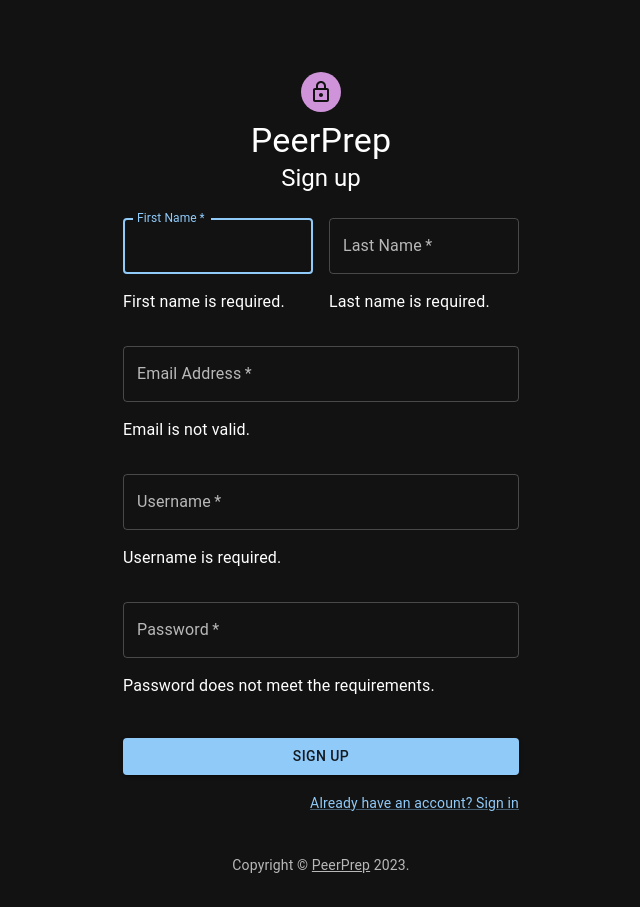
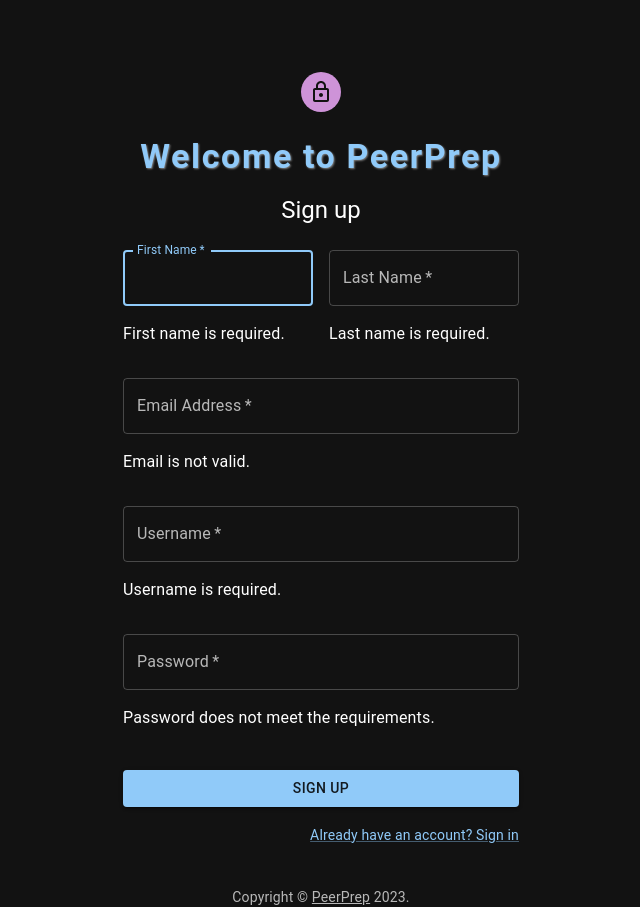
Before and after one commit to PeanutButters93/ay2324s1-course-assessment-g53, a React (Create React App) app in the folder frontend/: page / in a window 1280 px wide. Shown: the whole page, without its empty margins (319-959 px from the left). Before the commit the page ends 875 px from the top, so only its background shows below. Built offline with nearby package versions, Linux system fonts and the light colour scheme; the HTML template or start-up script is replaced by a standard one.

Commit message:
Improve title design

```diff
--- a/frontend/src/pages/Login.js
+++ b/frontend/src/pages/Login.js
@@ -93,9 +93,27 @@ function Login() {
           <Avatar sx={{ m: 1, bgcolor: 'secondary.main' }}>
             <LockOutlinedIcon />
           </Avatar>
-          <Typography component="h1" variant="h4">
-                        PeerPrep
-          </Typography>
+<Typography
+    component="h1"
+    variant="h4"
+    sx={{
+        fontWeight: 'bold',
+        marginTop: 2,
+        marginBottom: 2,
+        letterSpacing: '0.1rem',
+        textAlign: 'center',
+        color: 'primary.main',
+        textShadow: '1px 1px 2px gray',
+        transition: 'color 0.3s, transform 0.3s',  // smooth transition for color and transform
+        cursor: 'pointer',  // make it look interactive
+        '&:hover': {
+            color: 'secondary.main',  // change color on hover
+            transform: 'scale(1.05)'  // slightly increase size on hover
+        }
+    }}
+>
+    ~Welcome Back~
+</Typography>
           <Typography component="h1" variant="h5">
             Sign in
           </Typography>
--- a/frontend/src/pages/SignupPage.js
+++ b/frontend/src/pages/SignupPage.js
@@ -124,9 +124,27 @@ const isValidEmail = (email) => {
           <Avatar sx={{ m: 1, bgcolor: 'secondary.main' }}>
             <LockOutlinedIcon />
           </Avatar>
-          <Typography component="h1" variant="h4">
-                        PeerPrep
-          </Typography>
+          <Typography
+    component="h1"
+    variant="h4"
+    sx={{
+        fontWeight: 'bold',
+        marginTop: 2,
+        marginBottom: 2,
+        letterSpacing: '0.1rem',
+        textAlign: 'center',
+        color: 'primary.main',
+        textShadow: '1px 1px 2px gray',
+        transition: 'color 0.3s, transform 0.3s',  // smooth transition for color and transform
+        cursor: 'pointer',  // make it look interactive
+        '&:hover': {
+            color: 'secondary.main',  // change color on hover
+            transform: 'scale(1.05)'  // slightly increase size on hover
+        }
+    }}
+>
+    Welcome to PeerPrep
+</Typography>
           <Typography component="h1" variant="h5">
             Sign up
           </Typography>
```
